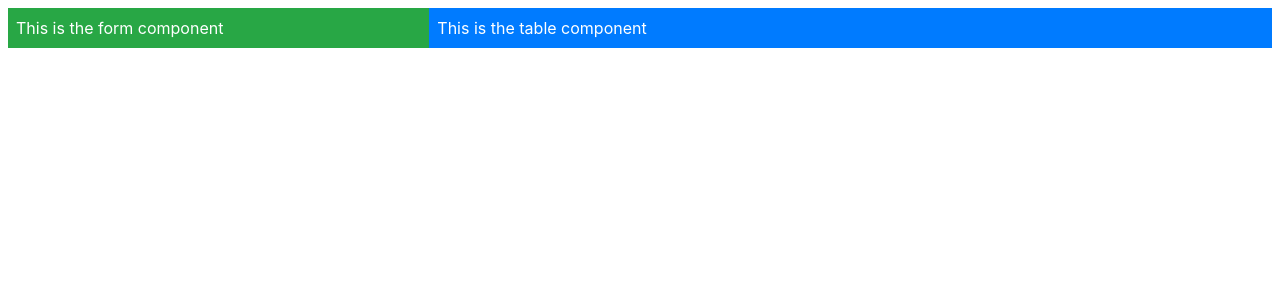
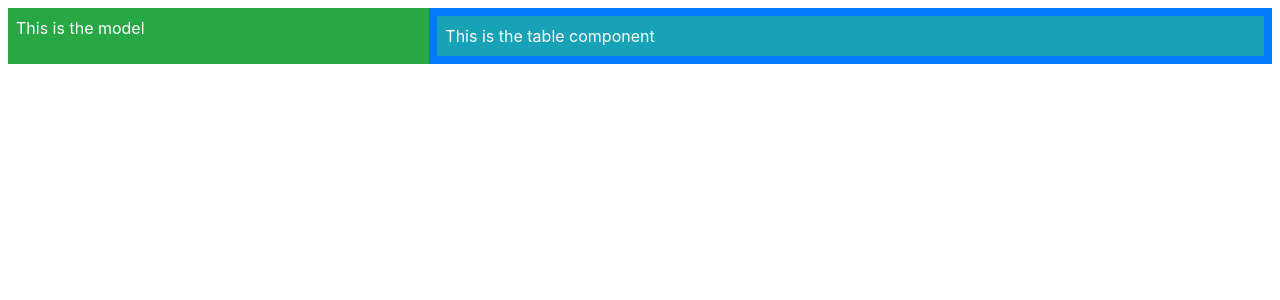
Before and after one commit to rhyegacillos/pro-angular-6, an Angular app: page / in a window 1280 px wide. Shown: the top 300 px of the page. Built offline with nearby package versions, Linux system fonts and the light colour scheme.

Commit message:
- Using Data Bindings in Component Templates

```diff
--- a/src/app/product/product-form/product-form.component.html
+++ b/src/app/product/product-form/product-form.component.html
@@ -1,3 +1,3 @@
 <div>
-  This is the form component
+ {{model}}
 </div>
--- a/src/app/product/product-form/product-form.component.ts
+++ b/src/app/product/product-form/product-form.component.ts
@@ -7,6 +7,8 @@ import { Component, OnInit } from '@angular/core';
 })
 export class ProductFormComponent implements OnInit {
 
+  model = 'This is the model';
+
   constructor() { }
 
   ngOnInit() {
--- a/src/app/product/product-table/product-table.component.html
+++ b/src/app/product/product-table/product-table.component.html
@@ -1,3 +1,3 @@
-<div>
+<div class="bg-info p-2">
   This is the table component
 </div>
```
